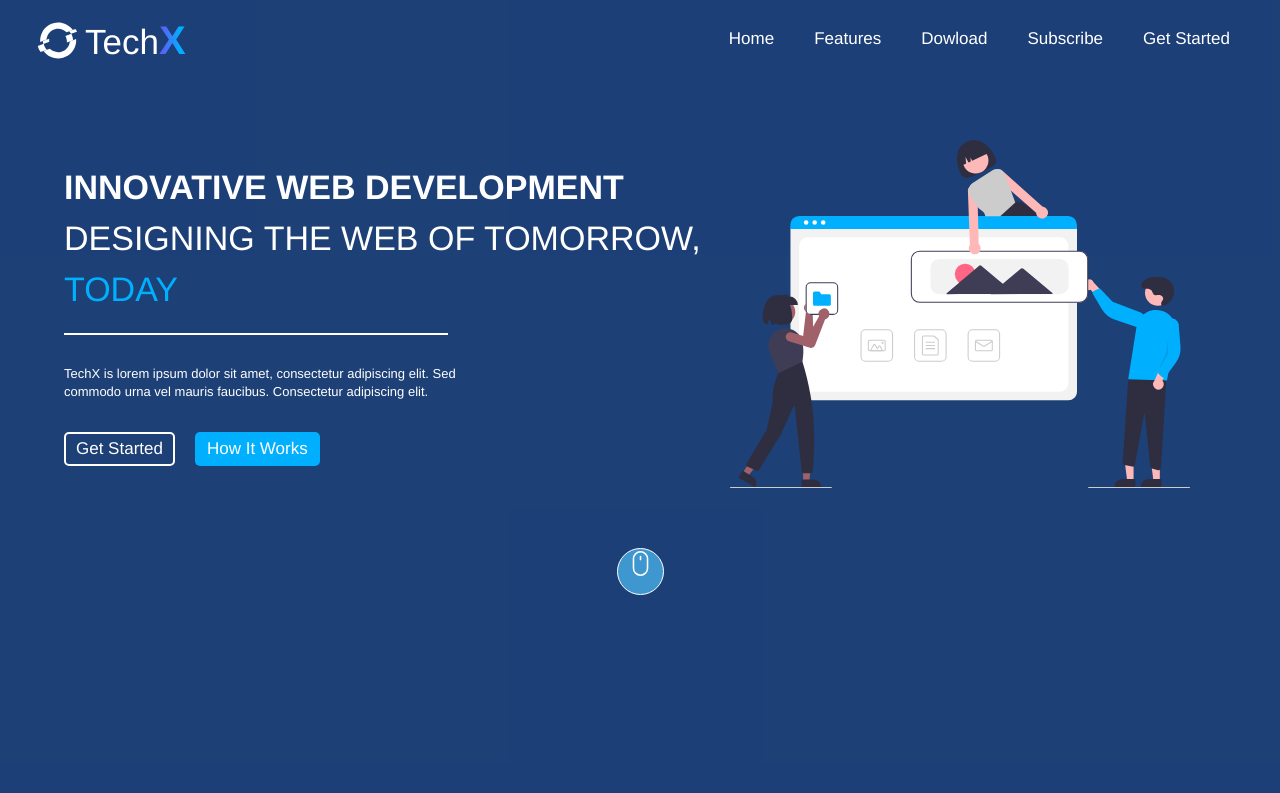
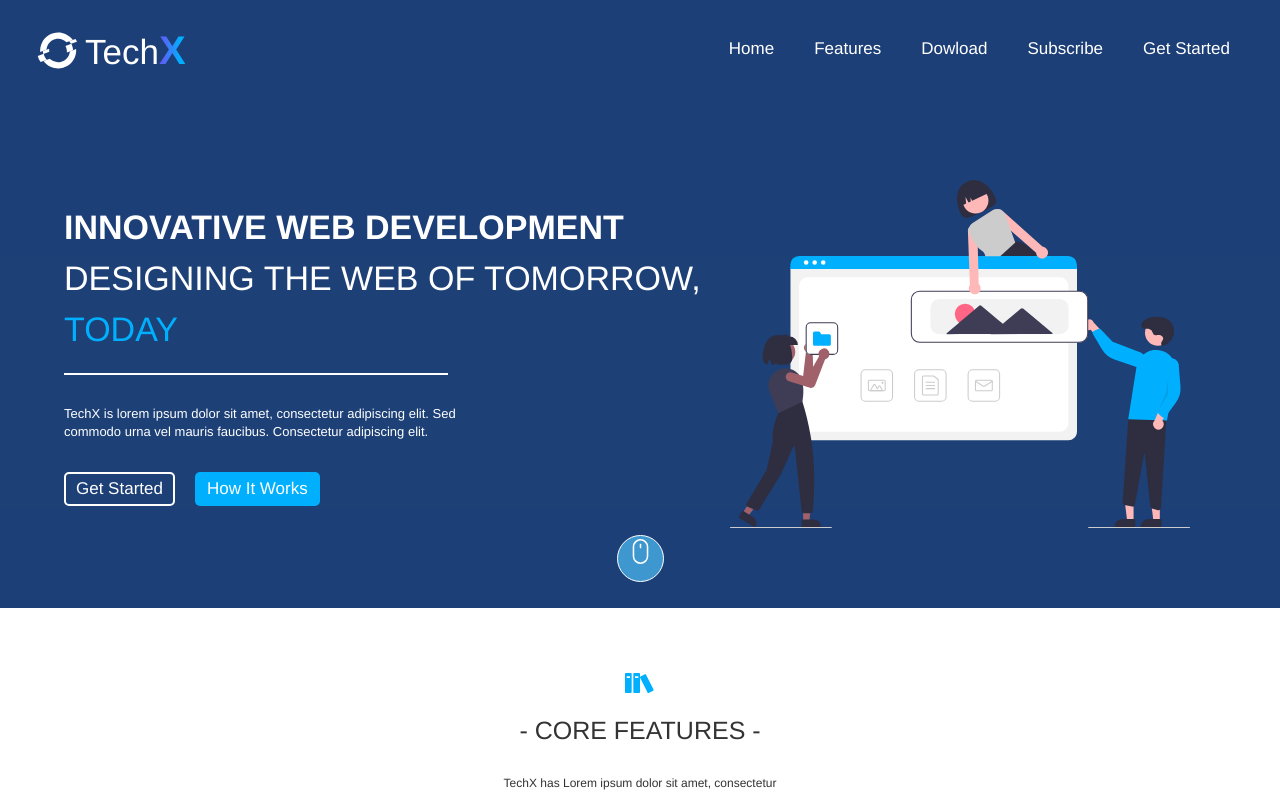
Before and after one commit to SoraiaBarroso/Website-React-Project, a React (Create React App) app: page / in a window 1280 px wide. Shown: the top 793 px of the page. Built offline with nearby package versions, Linux system fonts and the light colour scheme.

Commit message:
fixed some bugs

```diff
--- a/src/App.css
+++ b/src/App.css
@@ -1,6 +1,6 @@
 .header-bg{
   scroll-behavior: smooth;
-  height: 100vh;
   width: 100%;
   background-color: #133771f4;
+  padding-bottom: 6em;
 }
--- a/src/App.js
+++ b/src/App.js
@@ -5,10 +5,8 @@ import {Navbar, Header, Features, Download, Subscribe, Faq, Footer} from "./comp
 function App() {
   return (
     <main>
-      <header className='header-bg'>
         <Navbar />
         <Header />
-      </header>
       < Features/>
       < Download/>
       < Subscribe />
--- a/src/components/UI/button/Button.css
+++ b/src/components/UI/button/Button.css
@@ -8,7 +8,7 @@ a{
 }
 
 a:hover{
-    color: #00B0FF;
+    color: z;
 }
 
 a.btn-orange:hover{
--- a/src/components/footer/Footer.css
+++ b/src/components/footer/Footer.css
@@ -1,12 +1,12 @@
 #footer{
     margin: 0;
     width: 100%;
-    height: 36vh;
     background-color: #133771f4;
     display: flex;
     justify-content: flex-end;
     align-items: center;
     position: relative;
+    padding: 4em 0;
 }
 
 .companyName{
--- a/src/components/header/Header.css
+++ b/src/components/header/Header.css
@@ -1,9 +1,11 @@
 .header{
-    margin-top: 6rem;
     display: flex;
     justify-content: center;
     align-items: center;
     color: #fff;
+    position: relative;
+    background-color: #133771f4;
+    padding: 8em 0;
 }
 
 .header-left{
@@ -82,10 +84,9 @@
     display: flex;
     justify-content: center;
     align-items: center;
-    margin: 0 auto;
-    margin-top: 6em;
-    margin-bottom: 4em;
     border: 1px solid #fff;
+    position: absolute;
+    bottom: 5%;
 }
 
 .mouse{
@@ -105,7 +106,6 @@
 
 @media screen and (max-width: 650px){
     .header {
-        margin-top: 2rem;
         flex-direction: column;
     }
     .header-left,
--- a/src/components/header/Header.js
+++ b/src/components/header/Header.js
@@ -29,12 +29,13 @@ const Header = () => {
         <div data-aos="fade-left" className='header-right'>
           <img src={svgHeader} alt='Header'></img>
         </div>
-      </div>
-      <div className='floating-icon'>
+        <div className='floating-icon'>
         <a href='#features'>
           <BsMouse color='#fff' size={25} className='mouse'/>
         </a>
       </div>
+      </div>
+
     </section>
   )
 }
--- a/src/components/navbar/Navbar.css
+++ b/src/components/navbar/Navbar.css
@@ -3,7 +3,8 @@
     justify-content: space-between;
     align-items: center;
     height: 8rem;
-    margin: 0 3rem;
+    padding: 1rem 3rem;
+    background-color: #133771f4;
 }
 
 .logo{
```
